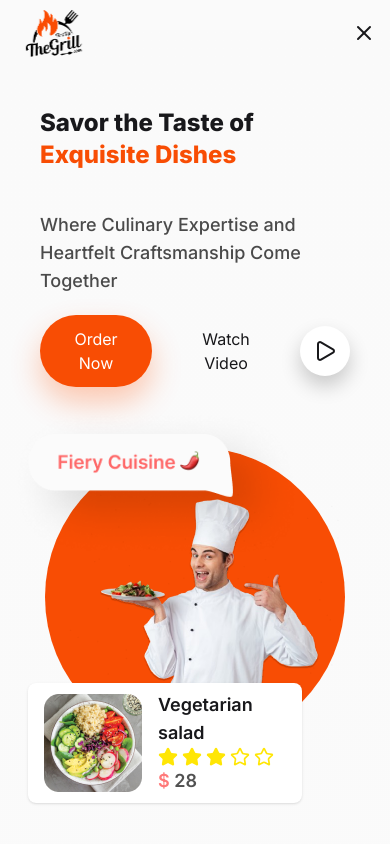
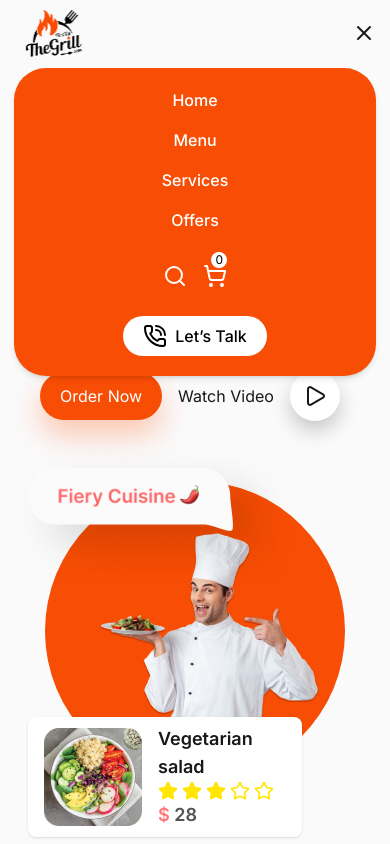
Before and after one commit to nillworks/Fire-Up-The-Grill, a React (Vite) app: page / in a window 390 px wide. Both pictures are taken after a click on the element 364 px from the left and 33 px from the top of the page. Shown: the top 844 px of the page. Built offline with nearby package versions, Linux system fonts and the light colour scheme.

Commit message:
update ui and Added Mobile Responsive Manu

```diff
--- a/src/App.jsx
+++ b/src/App.jsx
@@ -1,11 +1,13 @@
 import { Outlet } from 'react-router-dom';
 import Nav from './Components/HomePages/Header/Nav';
+import Footer from './Components/HomePages/Footer/Footer';
 
 const App = () => {
   return (
     <div className="containers paddingXCustom">
       <Nav />
       <Outlet />
+      <Footer />
     </div>
   );
 };
--- a/src/Components/HomePages/Header/LeftHero.jsx
+++ b/src/Components/HomePages/Header/LeftHero.jsx
@@ -5,7 +5,7 @@ const LeftHero = ({ HeroLeftData }) => {
     <div className="space-y-5 sm:basis-[50%]">
       {/* left Details */}
       <div className="space-y-10">
-        <h1 className="text-2xl sm:text-3xl  lg:text-5xl xl:text-6xl font-extrabold">
+        <h1 className="text-4xl sm:text-4xl  lg:text-5xl xl:text-6xl font-extrabold">
           {HeroLeftData?.hero?.title[0]} <br />{' '}
           <span className="text-PrimaryColor">
             {HeroLeftData?.hero?.title[1]}
@@ -22,7 +22,7 @@ const LeftHero = ({ HeroLeftData }) => {
         <button className="oderShadow px-5 py-3 rounded-full bg-PrimaryColor text-white cursor-pointer">
           {HeroLeftData?.hero?.buttonText}
         </button>
-        <button className="  px-5 py-3 rounded-full  cursor-pointer hover:bg-PrimaryColor hover:text-white duration-300">
+        <button className="px-1 py-3 rounded-full  cursor-pointer sm:px-5 hover:bg-PrimaryColor hover:text-white duration-300">
           {HeroLeftData?.hero?.watchVideoText}
         </button>
         <button
--- a/src/Components/HomePages/Header/Nav.jsx
+++ b/src/Components/HomePages/Header/Nav.jsx
@@ -32,16 +32,12 @@ const navItems = [
 const Nav = () => {
   // Mobile Menu
   const [open, setOpen] = useState(true);
-  const navigate = useNavigate();
-
-  const goToCart = () => {
-    navigate('/shop');
-  };
 
   // Nav Menu
   const linkItem = navItems.map(item => (
     <li key={item.id}>
       <Link
+        onClick={() => setOpen(true)}
         className="hover:text-PrimaryColor duration-200 font-medium"
         to={item.path}
       >
@@ -50,8 +46,18 @@ const Nav = () => {
     </li>
   ));
 
+  // Responsive Menu Toggle
+  const menuToggle = () => {
+    setOpen(!open);
+  };
+
+  const navigate = useNavigate();
+  const goToCart = () => {
+    navigate('/shop');
+  };
+
   return (
-    <nav className="flex items-center justify-between">
+    <nav className="relative flex items-center justify-between">
       {/* Logo */}
       <div>
         <img src={logo} alt="logo" className="w-20" />
@@ -59,9 +65,43 @@ const Nav = () => {
 
       <ul className="hidden items-center gap-5 md:flex">{linkItem}</ul>
 
+      {/* Mobile Dropdown Menu */}
+      <ul
+        className={`absolute top-16 left-0 w-full bg-PrimaryColor rounded-4xl text-white shadow-md flex flex-col items-center gap-4 py-5 md:hidden z-50 transition-all duration-300 ${
+          !open
+            ? 'opacity-100 translate-y-0 visible'
+            : 'opacity-0 -translate-y-5 invisible'
+        }`}
+      >
+        {linkItem}
+
+        {/*  Mobile extra items */}
+        <div className="flex items-center gap-4 mt-4">
+          <Search />
+
+          <div className="relative">
+            <div className="absolute -top-3 right-0 bg-white text-black px-1 rounded-full text-xs">
+              0
+            </div>
+            <ShoppingCart
+              onClick={() => {
+                setOpen(true);
+                goToCart();
+              }}
+              className="cursor-pointer"
+            />
+          </div>
+        </div>
+
+        <button className="flex gap-2 items-center bg-white text-black px-5 py-2 rounded-full font-medium mt-3">
+          <PhoneCall />
+          Let’s Talk
+        </button>
+      </ul>
+
       {/* Mobile Menu  */}
       <div className="md:hidden">
-        <span onClick={() => setOpen(!open)}>
+        <span onClick={menuToggle}>
           {open ? (
             <Menu className="cursor-pointer" />
           ) : (
--- a/src/Components/HomePages/OurJourney&Services/RightOurJourney.jsx
+++ b/src/Components/HomePages/OurJourney&Services/RightOurJourney.jsx
@@ -7,7 +7,8 @@ const RightOurJourney = ({ DataLeftPass }) => {
           <img src={DataLeftPass?.image} alt="icons" className="mx-auto" />
           <h2 className="text-lg font-semibold">Catering</h2>
           <p className="text-PrimaryColor">
-            Delight your guests <br /> with our flavors and <br /> presentation
+            Delight your guests <br className="hidden sm:block" /> with our
+            flavors and <br className="hidden sm:block" /> presentation
           </p>
         </div>
       </div>
--- a/src/Components/Pages/NotAvailablePage/NotAvailable.jsx
+++ b/src/Components/Pages/NotAvailablePage/NotAvailable.jsx
@@ -1,7 +1,7 @@
 const NotAvailable = () => {
   return (
     <>
-      <div className="flex flex-col items-center justify-center min-h-screen  p-4">
+      <div className="flex flex-col items-center justify-center min-h-[50vh]  p-4">
         <h1 className="text-2xl font-bold mb-4">Page Not Available</h1>
         <p className="text-gray-500 mb-6">
           Sorry, this page is not available yet.
--- a/src/Home.jsx
+++ b/src/Home.jsx
@@ -9,7 +9,6 @@ import Footer from './Components/HomePages/Footer/Footer';
 // all data fetch same থাকবে
 const HeroDataPromise = fetch('HeroData.json').then(res => res.json());
 
-// const cardDataJson = fetch('CardData.json').then(res => res.json());
 const customerReviewData = fetch('CustomerReview.json').then(res => res.json());
 const OurJourneyServicesData = fetch('OurJourneyServicesData.json').then(res =>
   res.json(),
@@ -17,7 +16,6 @@ const OurJourneyServicesData = fetch('OurJourneyServicesData.json').then(res =>
 
 // Card Data Food
 const dataFoodApi = fetch('ShopCardData.json').then(res => res.json());
-// console.log(dataFoodApi);
 
 const Home = () => {
   return (
@@ -44,10 +42,6 @@ const Home = () => {
         <Suspense fallback={<p>loading ...</p>}>
           <OurJourneyServices OurJourneyServicesData={OurJourneyServicesData} />
         </Suspense>
-
-        <Suspense fallback={<p>loading ....</p>}>
-          <Footer />
-        </Suspense>
       </main>
     </Fragment>
   );
```
